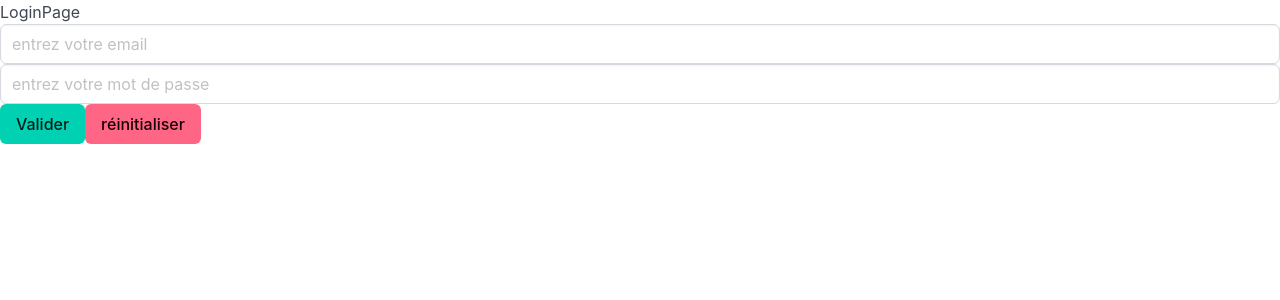
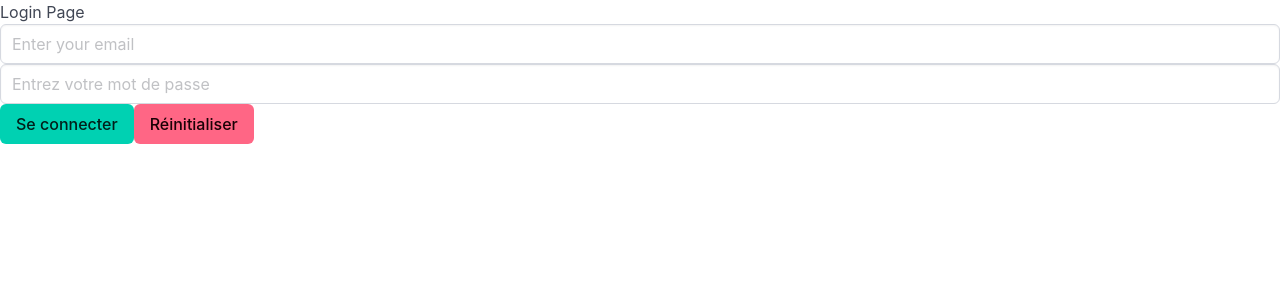
Before and after one commit to Joepok77/Projet_Vue.js, a Vue app: page /login in a window 1280 px wide. Shown: the top 300 px of the page. Built offline with nearby package versions, Linux system fonts and the light colour scheme.

Commit message:
changement RegExp

```diff
--- a/src/pages/LoginPage.vue
+++ b/src/pages/LoginPage.vue
@@ -1,15 +1,15 @@
 <template>
-    <main class="loginmain">
-        <h1>LoginPage</h1>
-        <form v-on:submit.prevent="submitHandler">
+    <main class="login_main">
+        <h1>Login Page</h1>
+        <form v-on:submit.prevent.stop.once="submitHandler">
             <section>
                 <article>
                     <label for="email"></label>
                     <input
                     v-model="data.email"
                     id="email"
+                    placeholder="Enter your email"
                     type="email"
-                placeholder="entrez votre email"
                     class="input"
                     />
                 </article>
@@ -18,56 +18,46 @@
                     <input
                     v-model="data.password"
                     id="password"
+                    placeholder="Entrez votre mot de passe"
                     type="password"
-                placeholder="entrez votre mot de passe"
                     class="input"
                     />
                 </article>
             </section>
             <section>
-            <button
-            type="submit"
-            class="button is-primary"
-            >Valider</button>
-            <button
-            type="reset"
-            class="button is-danger"
-            >réinitialiser</button>
+                <button type="submit" class="button is-primary">Se connecter</button>
+                <button type ="reset" class="button is-danger">Réinitialiser</button>
             </section>
-
         </form>
     </main>
 </template>
-<script lang="ts" setup>
-import {watch, reactive } from "vue"
+
+<script setup lang="ts">
+import { reactive, watch } from 'vue';
+
 
 const data = reactive({
-    email: "",
-    password: ""
-})
+    email: '',
+    password: ''
+});
 
 watch(data, (val) => {
     console.log('Changement dans la variable data')
-})
-
+});
 
 const isUserInputValid = (input:string): boolean => {
 
-    const pattern = new RegExp()
-
+    const pattern = new RegExp('^[a-zA-Z0-9._-]+@[a-zA-Z0-9.-]+\.[a-zA-Z]{2,6}$');
+    return pattern.test(input);
 }
 
+
 const submitHandler = () => {
-
+    if (!isUserInputValid(data.email)){
+        alert('Email invalide');
+        return;
     }
-
-const inputHandler = function (){
-
+    console.log ('Email valide');
 }
 
 </script>
-<style lang="scss" scoped>
-.loginmain {
-
-}
-</style>
```
Lines whose indentation alone changed are shown as unchanged.
